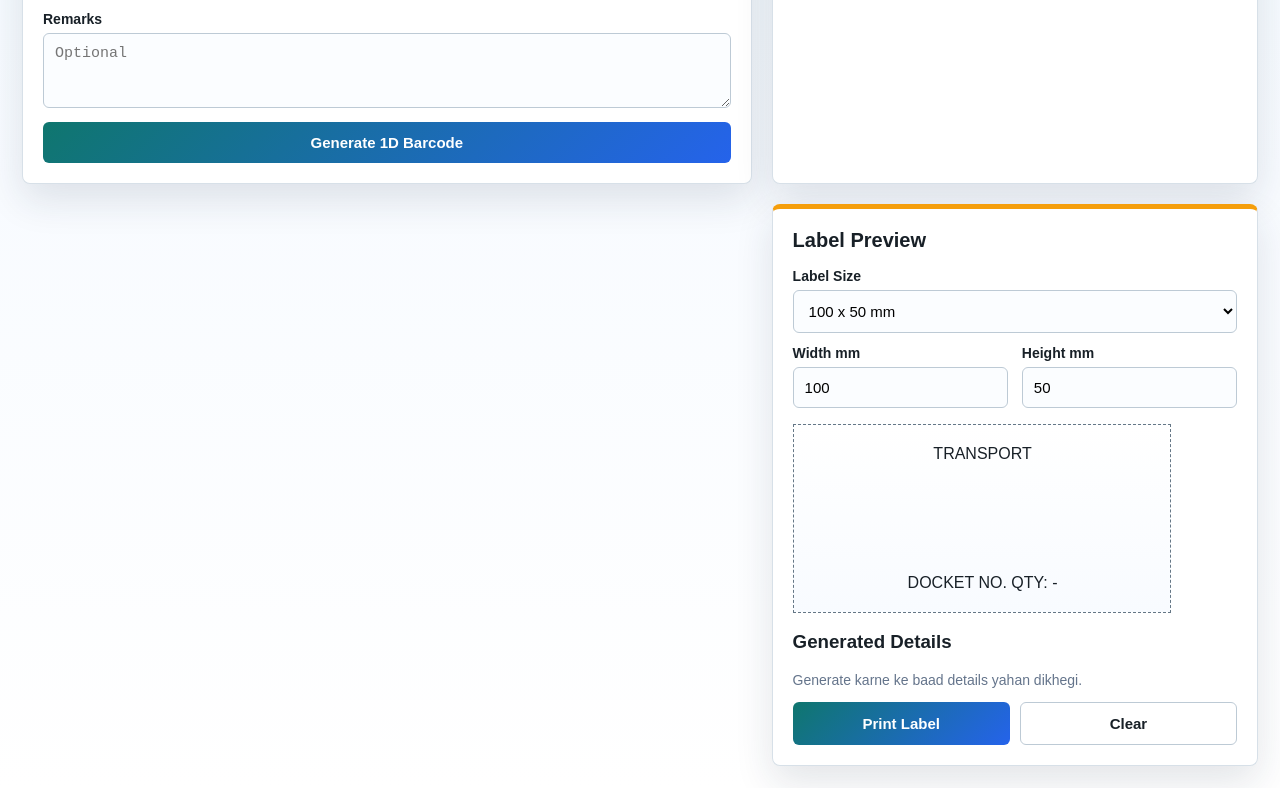
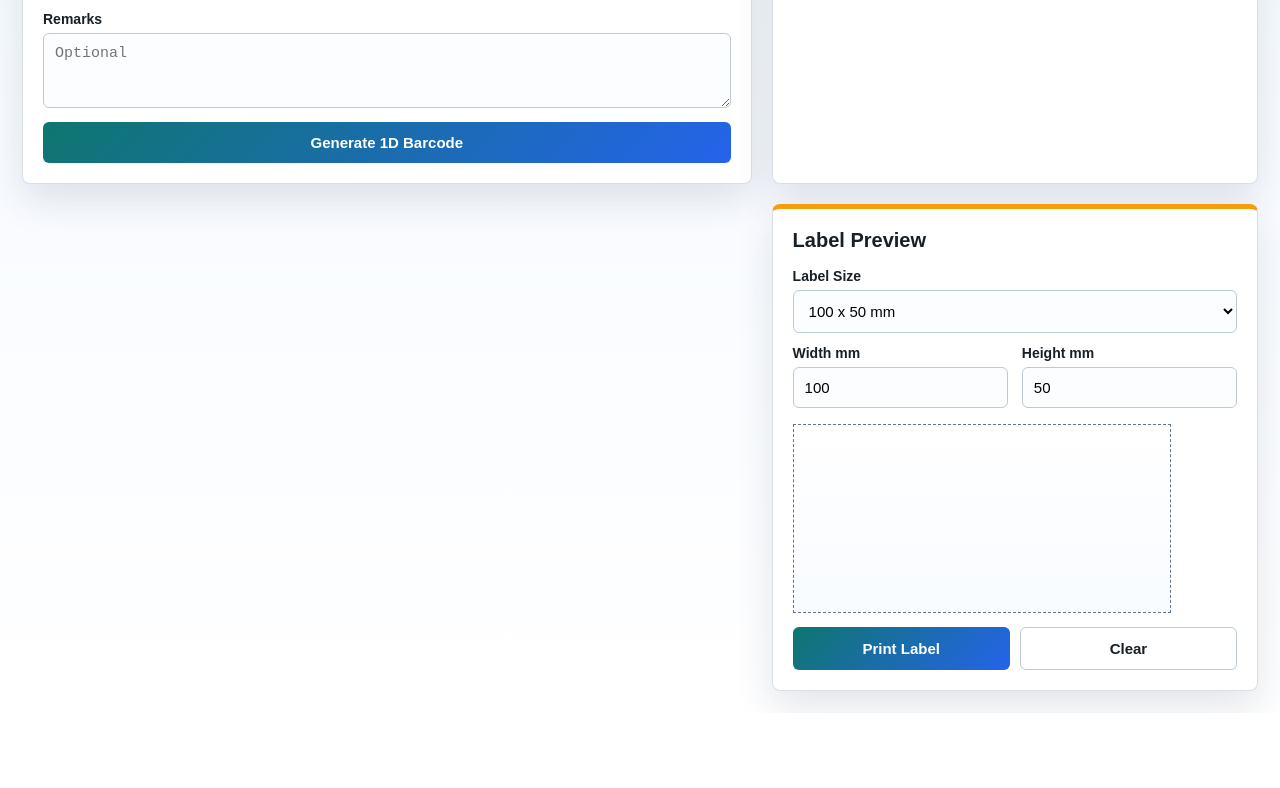
Before and after one commit to ravishcbh-jpg/transport-1d-barcode, a plain HTML site: page index.html in a window 1280 px wide. Shown: the part 558-1346 px from the top of the page. After the commit the page ends 1271 px from the top, so only its background shows below. Drawn offline with Linux system fonts and the light colour scheme.

Commit message:
Update index.html
3rd

```diff
--- a/index.html
+++ b/index.html
@@ -109,21 +109,9 @@
 
       <article class="label" id="label">
         <div class="label-copy">
-          <div class="label-title" id="labelTitle">TRANSPORT</div>
           <svg id="barcode"></svg>
-          <div class="label-row">
-            <span id="labelRoute">DOCKET NO.</span>
-            <span id="labelQty">QTY: -</span>
-          </div>
         </div>
       </article>
-
-      <div class="details-card">
-        <h3>Generated Details</h3>
-        <div id="generatedDetails" class="details-list">
-          <div class="empty-state">Generate karne ke baad details yahan dikhegi.</div>
-        </div>
-      </div>
 
       <div class="actions">
         <button type="button" onclick="window.print()">Print Label</button>
```
